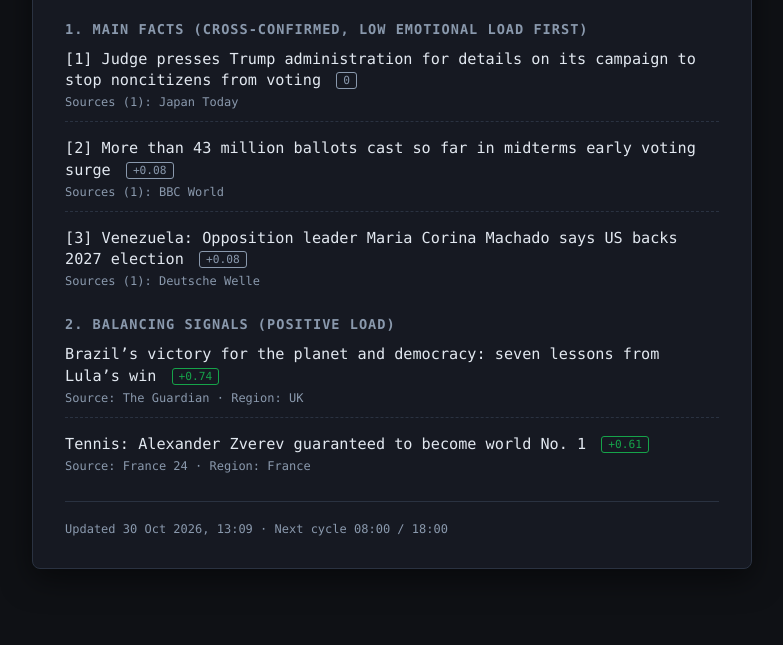
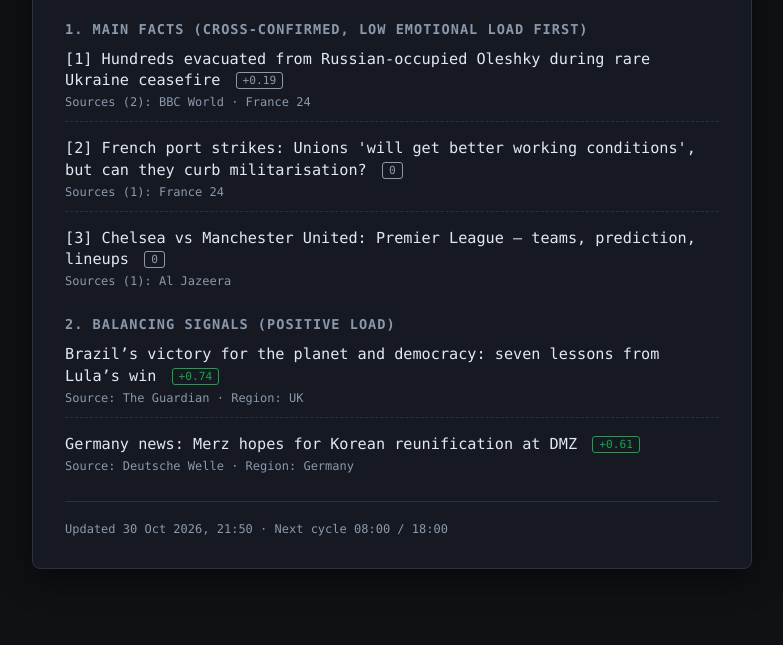
Before and after one commit to mbitc/hype-feed-10c, a website: page docs/index.html in a window 1280 px wide. Shown: the part 155-800 px from the top of the page, without its empty margins (248-1031 px from the left). Drawn offline with Linux system fonts and the light colour scheme.

Commit message:
cycle: 2026-10-30T19:50:19Z

```diff
--- a/docs/index.html
+++ b/docs/index.html
@@ -47,31 +47,31 @@
   <div class="container">
     <header>
       <h1>☕ HYPE FEED 10C</h1>
-      <div class="pulse-badge elevated">Pulse: -0.3 · Peak: -0.9 (ELEVATED)</div>
+      <div class="pulse-badge elevated">Pulse: -0.25 · Peak: -1 (ELEVATED)</div>
     </header>
     <section>
       <h2>1. Main facts (cross-confirmed, low emotional load first)</h2>
 
         <div class="feed-item">
-          <a href="https://japantoday.com/category/world/judge-presses-the-trump-administration-for-details-on-its-campaign-to-stop-noncitizens-from-voting" target="_blank" rel="noopener noreferrer" class="feed-title">
-            [1] Judge presses Trump administration for details on its campaign to stop noncitizens from voting
+          <a href="https://www.bbc.co.uk/news/articles/c60me298k1yeo?at_medium=RSS&amp;at_campaign=rss" target="_blank" rel="noopener noreferrer" class="feed-title">
+            [1] Hundreds evacuated from Russian-occupied Oleshky during rare Ukraine ceasefire
+            <span class="load-tag neu">+0.19</span>
+          </a>
+          <div class="feed-meta">Sources (2): BBC World · France 24</div>
+        </div>
+        <div class="feed-item">
+          <a href="https://www.france24.com/en/video/20261030-french-port-strikes-unions-will-get-better-working-conditions-but-can-they-curb-militarization-1" target="_blank" rel="noopener noreferrer" class="feed-title">
+            [2] French port strikes: Unions &#39;will get better working conditions&#39;, but can they curb militarisation?
             <span class="load-tag neu">0</span>
           </a>
-          <div class="feed-meta">Sources (1): Japan Today</div>
+          <div class="feed-meta">Sources (1): France 24</div>
         </div>
         <div class="feed-item">
-          <a href="https://www.bbc.co.uk/news/articles/c30rlxkjv2yko?at_medium=RSS&amp;at_campaign=rss" target="_blank" rel="noopener noreferrer" class="feed-title">
-            [2] More than 43 million ballots cast so far in midterms early voting surge
-            <span class="load-tag neu">+0.08</span>
+          <a href="https://www.aljazeera.com/sports/2026/10/30/chelsea-vs-manchester-united-premier-league-teams-prediction-lineups?traffic_source=rss" target="_blank" rel="noopener noreferrer" class="feed-title">
+            [3] Chelsea vs Manchester United: Premier League – teams, prediction, lineups
+            <span class="load-tag neu">0</span>
           </a>
-          <div class="feed-meta">Sources (1): BBC World</div>
-        </div>
-        <div class="feed-item">
-          <a href="https://www.dw.com/en/venezuela-opposition-leader-maria-corina-machado-says-us-backs-2027-election/a-79803426?maca=en-rss-en-all-1573-rdf" target="_blank" rel="noopener noreferrer" class="feed-title">
-            [3] Venezuela: Opposition leader Maria Corina Machado says US backs 2027 election
-            <span class="load-tag neu">+0.08</span>
-          </a>
-          <div class="feed-meta">Sources (1): Deutsche Welle</div>
+          <div class="feed-meta">Sources (1): Al Jazeera</div>
         </div>
     </section>
     <section>
@@ -85,15 +85,15 @@
           <div class="feed-meta">Source: The Guardian · Region: UK</div>
         </div>
         <div class="feed-item">
-          <a href="https://www.france24.com/en/tv-shows/sports/20261030-tennis-alexander-zverev-guaranteed-to-become-world-no-1" target="_blank" rel="noopener noreferrer" class="feed-title">
-            Tennis: Alexander Zverev guaranteed to become world No. 1
+          <a href="https://www.dw.com/en/germany-news-merz-hopes-for-korean-reunification-at-dmz/live-79803462?maca=en-rss-en-all-1573-rdf" target="_blank" rel="noopener noreferrer" class="feed-title">
+            Germany news: Merz hopes for Korean reunification at DMZ
             <span class="load-tag pos">+0.61</span>
           </a>
-          <div class="feed-meta">Source: France 24 · Region: France</div>
+          <div class="feed-meta">Source: Deutsche Welle · Region: Germany</div>
         </div>
     </section>
     <footer>
-      <div class="footer-note">Updated 30 Oct 2026, 13:09 · Next cycle 08:00 / 18:00</div>
+      <div class="footer-note">Updated 30 Oct 2026, 21:50 · Next cycle 08:00 / 18:00</div>
     </footer>
   </div>
 </body>
```
Also changed, not shown: cache/classifier-cache.json, 1 other file.
